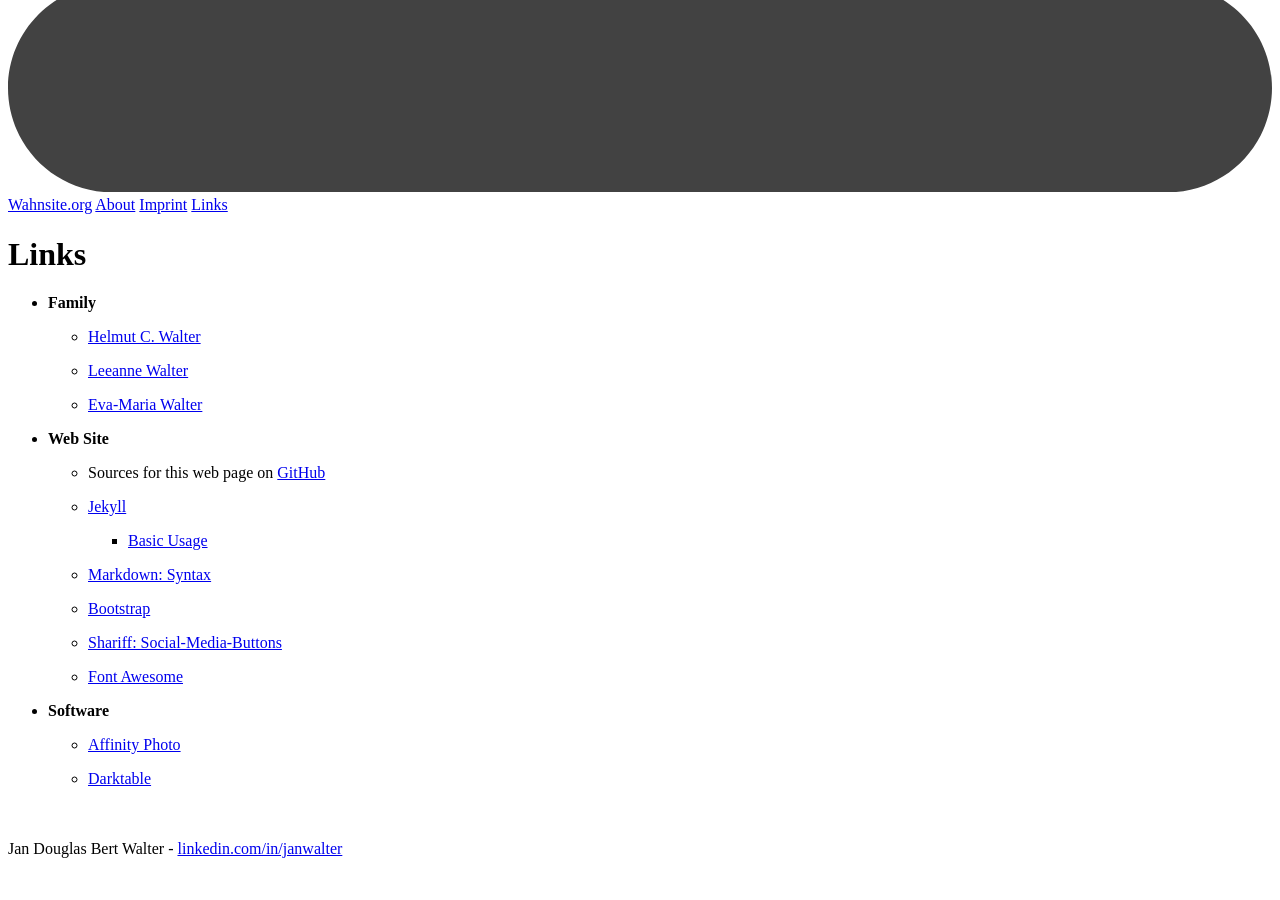
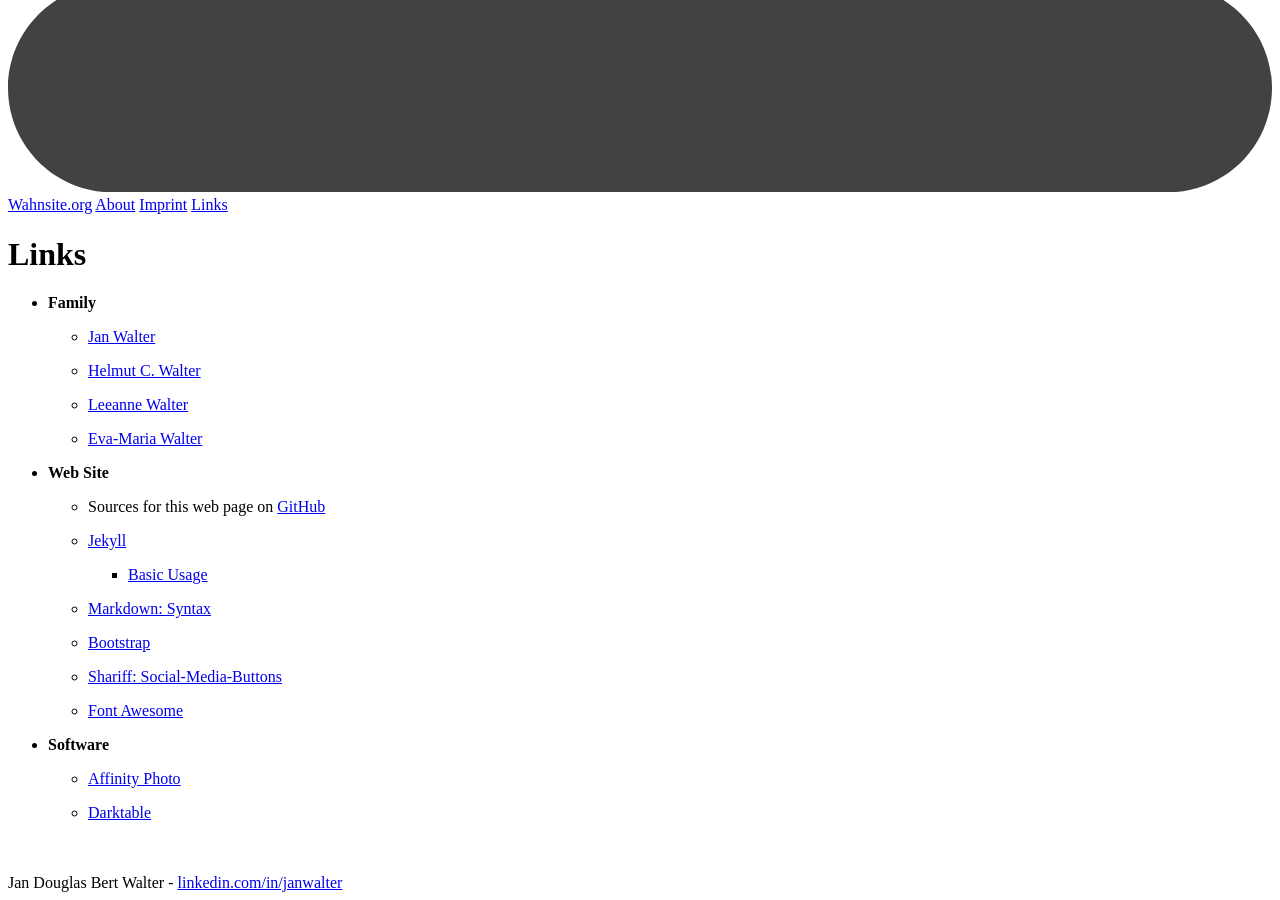
Before and after one commit to wahn/wahnsite_org, a Jekyll site: the page built from links.md, in a window 1280 px wide and 900 px high, scrolled down 887 px. Built offline with Jekyll 4.4.1, drawn with Linux system fonts in a browser that asks for light colours; Markdown is read by kramdown in place of the engine named in the settings; before the commit the page ends 1753 px from its top, so only the background shows below that.

Commit message:
Add link to janwalter.org.

```diff
--- a/links.md
+++ b/links.md
@@ -7,6 +7,8 @@ Links
 =====
 
 * __Family__
+
+  - [Jan Walter](https://www.janwalter.org)
 
   - [Helmut C. Walter](http://www.walter-art.de)
 
```
